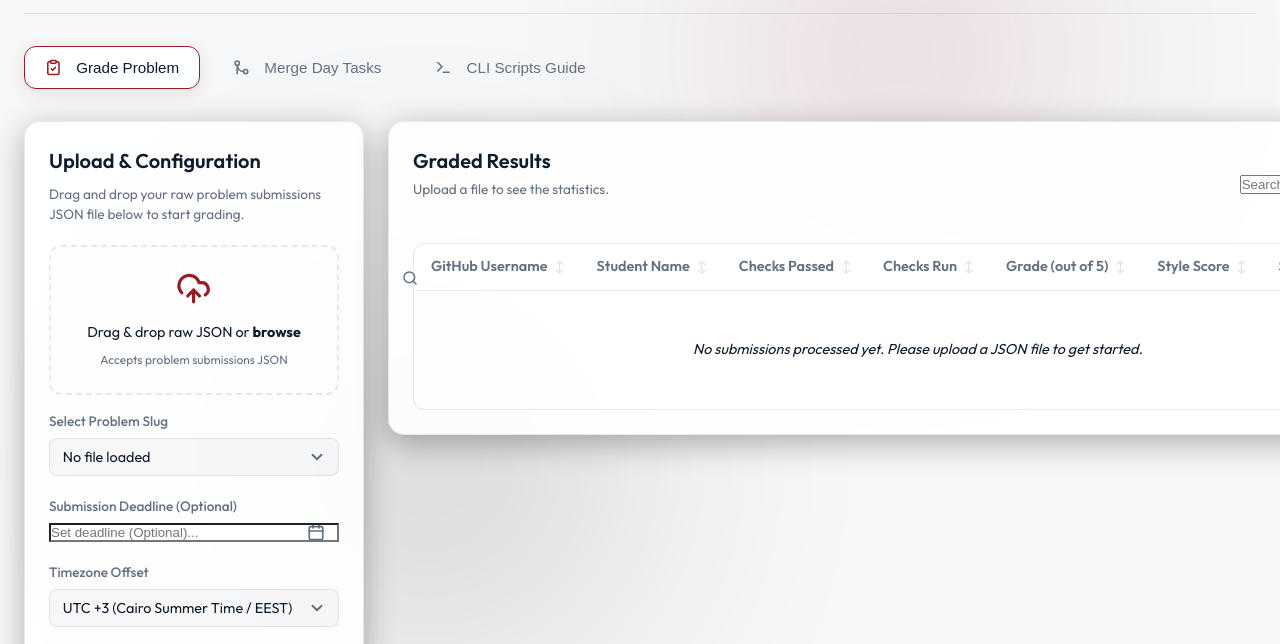
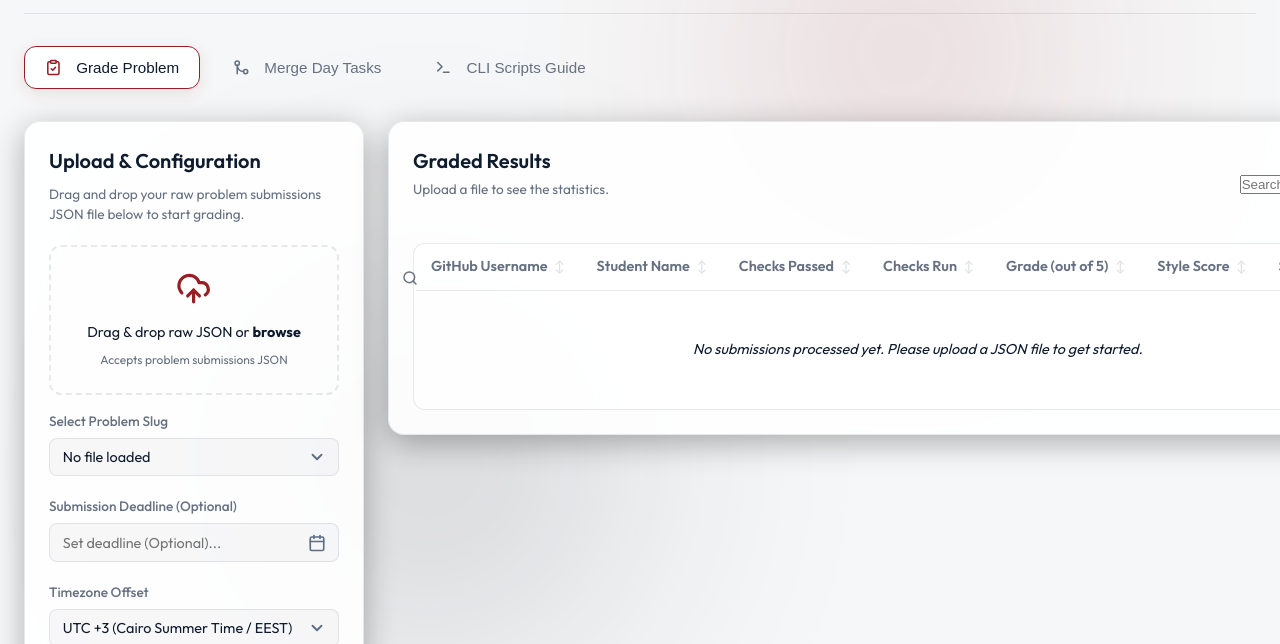
Before and after one commit to ITI-Technical-Team/GradingTool, a plain HTML site: page docs/index.html in a window 1280 px wide. Shown: the part 116-760 px from the top of the page. Drawn offline with nearby package versions, Linux system fonts and the light colour scheme.

Commit message:
Fix: style settings-group text inputs so dynamic datepicker placeholder looks consistent

```diff
--- a/docs/style.css
+++ b/docs/style.css
@@ -460,7 +460,9 @@ body {
     color: var(--color-text-muted);
 }
 
-.settings-group select, .settings-group input[type="datetime-local"] {
+.settings-group select,
+.settings-group input[type="datetime-local"],
+.settings-group input[type="text"] {
     background-color: var(--input-bg);
     border: 1px solid var(--border-color);
     color: var(--color-text);
@@ -471,9 +473,12 @@ body {
     transition: var(--transition-smooth);
     outline: none;
     width: 100%;
+    box-sizing: border-box;
 }
 
-.settings-group select:focus, .settings-group input[type="datetime-local"]:focus {
+.settings-group select:focus,
+.settings-group input[type="datetime-local"]:focus,
+.settings-group input[type="text"]:focus {
     border-color: var(--primary);
     box-shadow: 0 0 10px var(--primary-glow);
 }
```
